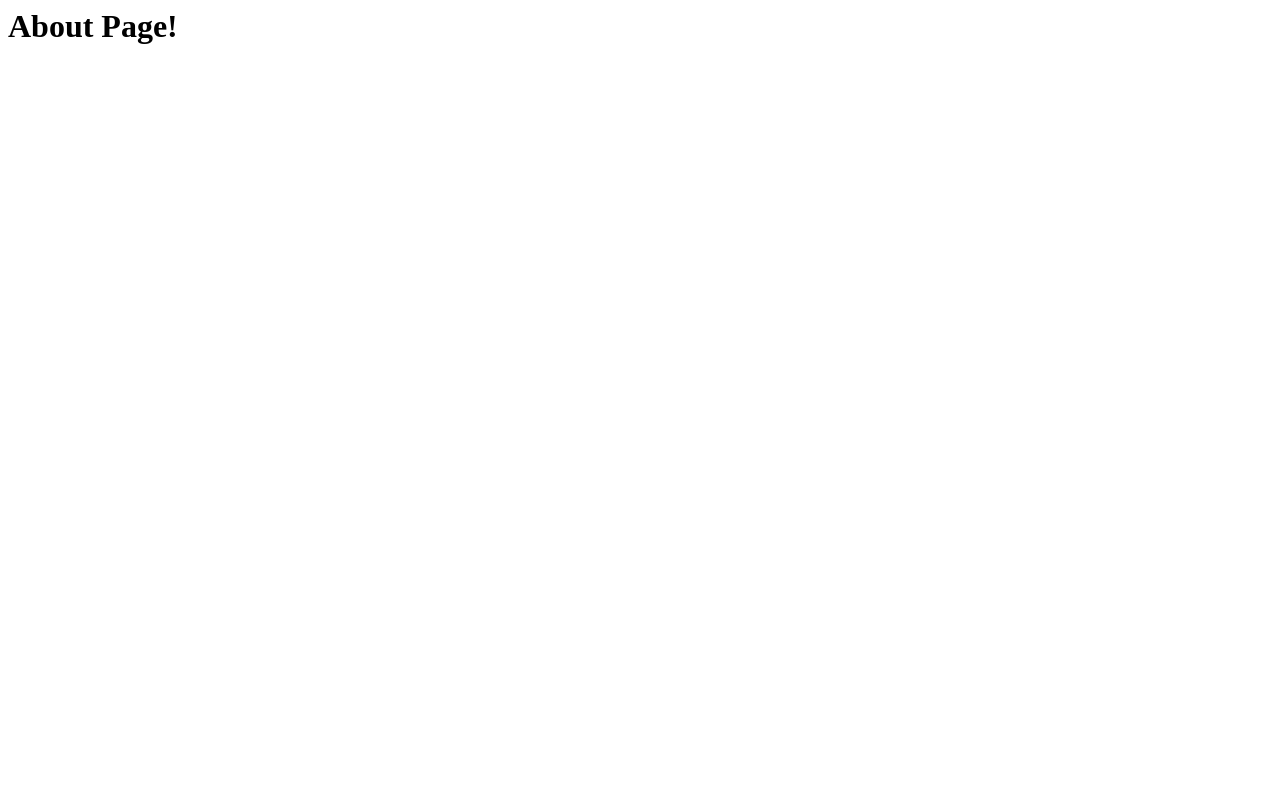
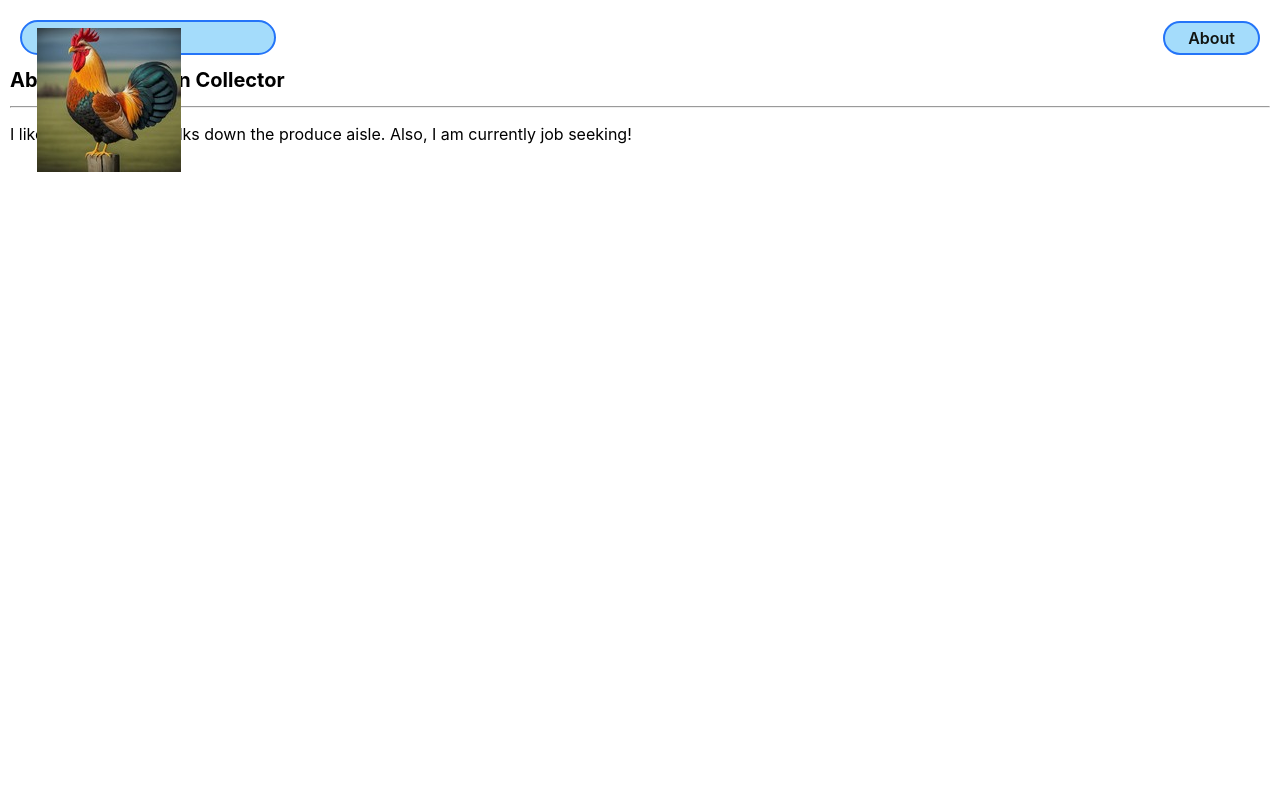
Before and after one commit to Jabutler95/chicken-collector, a Django app: page /about/ in a window 1280 px wide. Before the commit the page is almost empty. Run offline with Django 4.2, Linux system fonts and the light colour scheme.

Commit message:
add images and set up static files

```diff
--- /dev/null
+++ b/main_app/static/css/base.css
@@ -0,0 +1,271 @@
+html {
+  box-sizing: border-box
+}
+
+/* The Universal Selector */
+*, /* All elements*/
+*::before, /* All ::before pseudo-elements */
+*::after { /* All ::after pseudo-elements */
+  /* height & width will now include border & padding by default
+     but can be over-ridden as needed */
+  box-sizing: inherit;
+}
+
+/* resets font size to be 62.5% of the user preference -
+     in most browser configurations this will be 10px */
+:root {
+  font-size: 62.5%
+}
+
+body {
+  margin: 0;
+  display: flex;
+  flex-direction: column;
+  align-items: center;
+  font-family: -apple-system, BlinkMacSystemFont, 'Segoe UI', 'Roboto',
+    'Oxygen', 'Ubuntu', 'Cantarell', 'Fira Sans', 'Droid Sans',
+    'Helvetica Neue', sans-serif;
+  min-height: 100vh;
+  --nav-bg: rgba(104, 197, 248, .7);
+  --nav-bg-ff: rgba(104, 197, 248, .9);
+  --borders: rgb(36, 116, 248) solid 2px;
+  --text-color: rgb(17, 20, 17);
+  --link-hover-color: rgb(16, 56, 158);
+  --button-bg: rgb(245, 245, 245);
+  --button-bg-hover: rgb(226, 226, 226);
+  --submit: rgb(26, 128, 0);
+  --warn: rgb(255, 102, 0);
+  --danger: rgb(220, 20, 30);
+  --secondary: rgb(57, 57, 57);
+  --card-box-shadow: 5px 5px 6px -1px #AAA;
+  --font-xtreme: 4.2rem;
+  --font-xxl: 3.6rem;
+  --font-xl: 2.4rem;
+  --font-l: 1.8rem;
+  --font-reg: 1.6rem;
+  --card-border-radius: 6px;
+}
+
+header {
+  width: 100%;
+  background: var(--nav-bg-ff); /* rgba(104, 197, 248, .9) */
+  border-bottom: var(--borders);
+}
+
+nav {
+  margin: 10px;
+}
+
+ul {
+  margin: 0;
+  list-style: none;
+  padding: 0;
+}
+
+main {
+  width: 100%;
+  padding: 0 10px;
+}
+
+h2 {
+  font-size: var(--font-xl);
+}
+
+nav a {
+  text-decoration: none;
+  color: var(--text-color);
+  font-weight: 600;
+  font-size: 16px;
+}
+
+nav a:hover {
+  color: var(--link-hover-color)
+}
+
+nav ul {
+  display: flex;
+  align-items: center;
+  justify-content: center;
+  flex-wrap: wrap;
+}
+
+nav li {
+  padding: 5px 8px;
+}
+
+.header-logo-container {
+  margin: auto;
+  padding: 10px 20px 0;
+  max-width: 500px;
+}
+
+.page-header {
+  display: flex;
+  align-items: center;
+  margin: 20px;
+}
+
+.btn {
+  font-size: var(--font-l);
+  padding: 8px 16px;
+  border-radius: 6px;
+  border-width: 2px;
+  border-style: solid;
+  text-decoration: none;
+  background-color: var(--button-bg);
+  font-weight: 600;
+  cursor: pointer;
+  font-family: inherit;
+  margin-right: 10px;
+}
+
+.btn:hover {
+  background-color: var(--button-bg-hover);
+}
+
+.submit {
+  color: var(--submit);
+  border-color: var(--submit);
+}
+
+.secondary {
+  color: var(--secondary);
+  border-color: var(--secondary);
+}
+
+.warn {
+  color: var(--warn);
+  border-color: var(--warn);
+}
+
+.danger {
+  color: var(--danger);
+  border-color: var(--danger);
+}
+
+.page-header h1 {
+  font-size: var(--font-xxl);
+  margin: 0;
+}
+
+.page-header img {
+  height: 40px;
+  margin-left:15px;
+}
+
+.page-header img:first-of-type {
+  margin-left: 20px;
+}
+
+.page-content {
+  font-size: var(--font-reg);
+}
+
+@media only screen and (min-width: 768px) {
+  header {
+    position: sticky;
+    display: flex;
+    flex-direction: row;
+    top: 0;
+    align-items: center;
+  }
+
+  main {
+    max-width: 1300px;
+    min-height: calc(100vh - 53px);
+  }
+
+  nav,
+  .header-logo-container {
+    margin: 10px 0;
+    padding: 0 15px;
+  }
+
+  /* visual fix to help align logo */
+  .header-logo-container {
+    padding-top: 3px;
+  }
+
+  nav {
+    margin-left: auto;
+    display: flex;
+    justify-content: center;
+  }
+
+  nav ul {
+    flex-wrap: nowrap;
+  }
+
+  .header-logo-container {
+    width: 213px;
+  }
+
+  .page-header h1 {
+    font-size: var(--font-xtreme);
+  }
+
+  .page-header img {
+    height: 50px;
+    margin-left:20px;
+  }
+
+  .page-header img:first-of-type {
+    margin-left: 25px;
+  }
+
+  @supports (-webkit-backdrop-filter: none) or (backdrop-filter: none) {
+    header {
+      background: var(--nav-bg);
+      -webkit-backdrop-filter: blur(3px);
+      backdrop-filter: blur(3px);
+    }
+  }
+}
+
+@media only screen and (min-width: 1024px) {
+  main {
+    min-height: calc(100vh - 55px);
+  }
+
+  header {
+    margin: 20px 20px 0 20px;
+    width: calc(100vw - 40px);
+    max-width: 1920px;
+    top: 20px;
+    background-color: transparent;
+    border-bottom: none;
+  }
+
+  nav,
+  .header-logo-container {
+    margin: 0;
+    background: var(--nav-bg-ff);
+    border: var(--borders);
+    border-radius: 18px;
+  }
+
+  nav {
+    margin-left: auto;
+  }
+
+  .header-logo-container {
+    /* visual fix to help align logo */
+    padding-top: 6px;
+    width: 256px;
+    height: 35px;
+  }
+
+  @supports (-webkit-backdrop-filter: none) or (backdrop-filter: none) {
+    header {
+      -webkit-backdrop-filter: none;
+      backdrop-filter: none;
+    }
+
+    nav,
+    .header-logo-container {
+      background: rgba(104, 197, 248, .6);
+      -webkit-backdrop-filter: blur(3px);
+      backdrop-filter: blur(3px);
+    }
+  }
+}
--- a/main_app/templates/about.html
+++ b/main_app/templates/about.html
@@ -1,12 +1,11 @@
-<!DOCTYPE html>
-<html lang="en">
-<head>
-  <meta charset="UTF-8">
-  <meta http-equiv="X-UA-Compatible" content="IE=edge">
-  <meta name="viewport" content="width=device-width, initial-scale=1.0">
-  <title>Chicken Collector</title>
-</head>
-<body>
+{% extends 'base.html' %}
 
-</body>
-</html>
+{% block content %}
+
+<h1>About the Chicken Collector</h1>
+<hr />
+<p class="page-content">
+  I like long romantic walks down the produce aisle. Also, I am currently job seeking!
+</p>
+
+{% endblock %}
--- /dev/null
+++ b/main_app/templates/base.html
@@ -0,0 +1,39 @@
+{% load static %}
+<!DOCTYPE html>
+<html lang="en">
+<head>
+  <meta charset="UTF-8">
+  <meta http-equiv="X-UA-Compatible" content="IE=edge">
+  <meta name="viewport" content="width=device-width, initial-scale=1.0">
+  <link
+    rel="shortcut icon"
+    type="image/jpeg"
+    href="{% static 'images/triplesus.jpeg' %}"
+  >
+  <link rel="stylesheet" type="text/css" href="{% static 'css/base.css' %}">
+  <title>Chicken Collector</title>
+  {% block head %}
+  {% endblock %}
+</head>
+<body>
+  <header>
+    <div class="header-logo-container">
+      <a href="/">
+        <img
+          src="{% static 'images/stoicsus.jpeg' %}"
+          alt="The Chicken Collector Logo"
+        >
+      </a>
+    </div>
+    <nav>
+      <ul>
+        <li><a href="/about">About</a></li>
+      </ul>
+    </nav>
+  </header>
+  <main>
+    {% block content %}
+    {% endblock %}
+  </main>
+</body>
+</html>
--- a/main_app/urls.py
+++ b/main_app/urls.py
@@ -3,5 +3,5 @@ from . import views
 
 urlpatterns = [
   path('', views.home, name='home'),
-  path('about/', views.about, name='about/'),
+  path('about/', views.about, name='about'),
 ]
--- a/main_app/views.py
+++ b/main_app/views.py
@@ -8,4 +8,4 @@ def home(request):
   return HttpResponse('<h1>Hello ᓚᘏᗢ</h1>')
 
 def about(request):
-  return HttpResponse('<h1>About Page!</h1>')
+  return render(request, 'about.html')
```
Also changed, not shown: main_app/static/images/lowsus.jpeg (added), main_app/static/images/stoicsus.jpeg (added), main_app/static/images/sus.jpeg (added), main_app/static/images/triplesus.jpeg (added).
